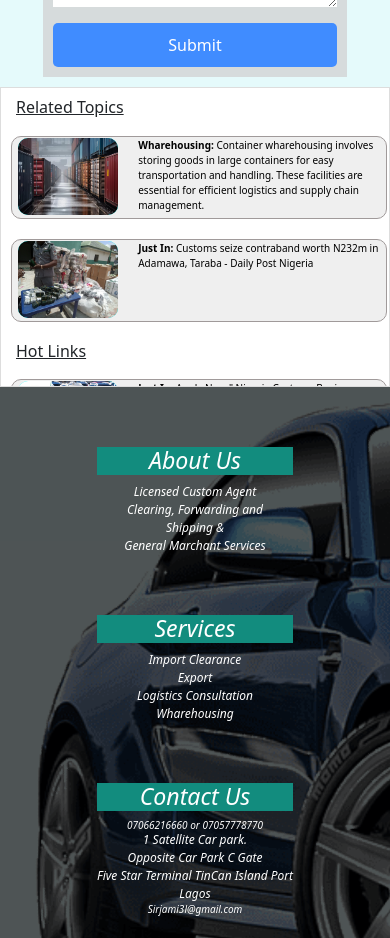
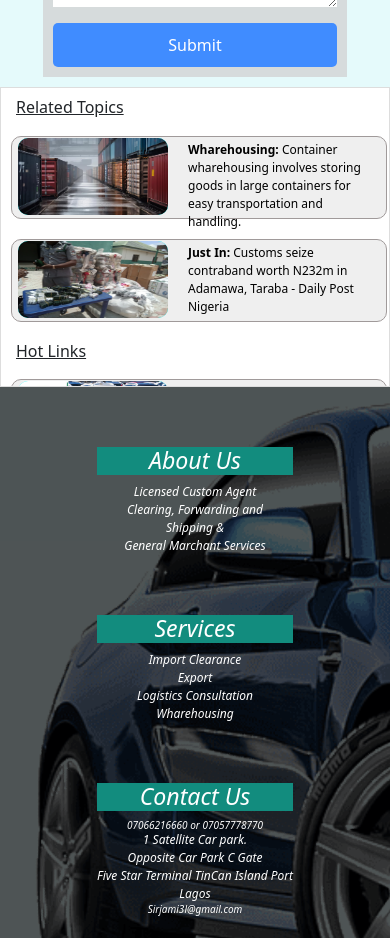
Before and after one commit to Etefiok/SMILE2, a React (Create React App) app: page / in a window 390 px wide. Shown: the part 4540-5478 px from the top of the page. Built offline with nearby package versions, Linux system fonts and the light colour scheme.

Commit message:
all new files

```diff
--- a/src/App.css
+++ b/src/App.css
@@ -707,11 +707,11 @@ video {
     display: flex;
     text-align: left;
     /* background-color: red; */
-    width: 100%;
+    width: 50%;
     margin: 20px;
     margin-right: 0px;
-    margin-top: 0px;
-    font-size: 10px;
+    margin-top: 3px;
+    font-size: 12px;
     /* height: 220px; */
   }
 
--- a/src/homepageFolder/homepage.js
+++ b/src/homepageFolder/homepage.js
@@ -234,7 +234,7 @@ function Homepage() {
                 </div>
             <div className="blockdiv">
                 {/* <h5>Wharehousing: </h5> */}
-            <p> <strong>Wharehousing: </strong>Container wharehousing involves storing goods in large containers for easy transportation and handling. These facilities are essential for efficient logistics and supply chain management. <span>They provide a secure and organized storage solution for various industries.</span></p>
+            <p> <strong>Wharehousing: </strong>Container wharehousing involves storing goods in large containers for easy transportation and handling. <span>These facilities are essential for efficient logistics and supply chain management. They provide a secure and organized storage solution for various industries.</span></p>
             </div>
             </button>
 
```
